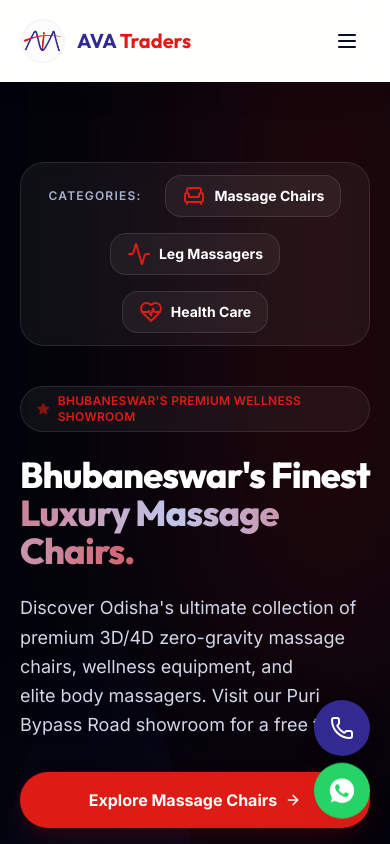
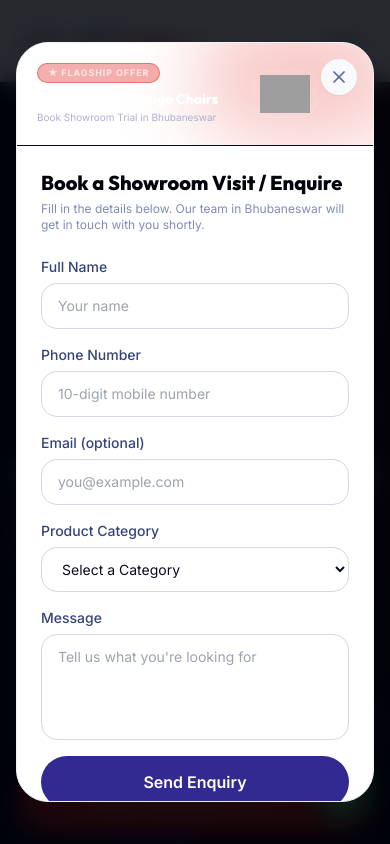
Before and after one commit to avatradersbbsr/website, a Next.js app: page / in a window 390 px wide. Shown: the top 844 px of the page. Built offline with nearby package versions, Linux system fonts and the light colour scheme; grey boxes are pictures that could not be loaded.

Commit message:
Auto-trigger contact popup on load, revert header link, and add premium mobile banner

```diff
--- a/components/layout/Header.tsx
+++ b/components/layout/Header.tsx
@@ -111,14 +111,7 @@
           <NavLink href="/about" active={pathname === "/about"}>
             About Us
           </NavLink>
-          <NavLink
-            href="/contact"
-            active={pathname === "/contact"}
-            onClick={(e) => {
-              e.preventDefault();
-              openModal();
-            }}
-          >
+          <NavLink href="/contact" active={pathname === "/contact"}>
             Contact
           </NavLink>
         </nav>
@@ -255,18 +248,16 @@
                   About Us
                 </Link>
 
-                <button
+                <Link
+                  href="/contact"
                   className={cn(
-                    "px-4 py-3 rounded-xl text-base font-bold transition-all text-left",
+                    "px-4 py-3 rounded-xl text-base font-bold transition-all",
                     pathname === "/contact" ? "bg-primary-50 text-primary" : "text-secondary-600 hover:bg-secondary-50"
                   )}
-                  onClick={() => {
-                    setOpen(false);
-                    openModal();
-                  }}
+                  onClick={() => setOpen(false)}
                 >
                   Contact
-                </button>
+                </Link>
               </nav>
 
               {/* Mobile Drawer Footer Actions */}
--- a/components/shared/ContactPopupModal.tsx
+++ b/components/shared/ContactPopupModal.tsx
@@ -13,7 +13,7 @@
 const carouselProducts = products.filter((p) => p.category === "massage-chairs").slice(0, 5);
 
 export default function ContactPopupModal() {
-  const { isOpen, productName, closeModal } = useContactModal();
+  const { isOpen, productName, openModal, closeModal } = useContactModal();
   const [activeImageIdx, setActiveImageIdx] = useState(0);
 
   // Auto-play the carousel inside the modal
@@ -24,6 +24,18 @@
     }, 3500);
     return () => clearInterval(interval);
   }, [isOpen]);
+
+  // Auto-open modal on website visit (only once per session)
+  useEffect(() => {
+    const hasSeenPopup = sessionStorage.getItem("hasSeenPromoPopup");
+    if (!hasSeenPopup) {
+      const timer = setTimeout(() => {
+        openModal();
+        sessionStorage.setItem("hasSeenPromoPopup", "true");
+      }, 3000); // 3 seconds delay after load
+      return () => clearTimeout(timer);
+    }
+  }, [openModal]);
 
   // Lock body scroll when modal is open
   useEffect(() => {
@@ -48,7 +60,7 @@
           animate={{ opacity: 1 }}
           exit={{ opacity: 0 }}
           onClick={closeModal}
-          className="absolute inset-0 bg-secondary-900/80 backdrop-blur-md"
+          className="absolute inset-0 bg-secondary-900/85 backdrop-blur-md"
         />
 
         {/* Modal Container */}
@@ -62,11 +74,35 @@
           {/* Close button */}
           <button
             onClick={closeModal}
-            className="absolute top-4 right-4 z-50 p-2 rounded-full bg-secondary-50 text-secondary-500 hover:bg-secondary-100 hover:text-secondary-800 transition-colors"
+            className="absolute top-4 right-4 z-50 p-2 rounded-full bg-secondary-50 text-secondary-500 hover:bg-secondary-100 hover:text-secondary-800 transition-colors shadow-sm"
             aria-label="Close modal"
           >
             <X className="h-5 w-5" />
           </button>
+
+          {/* Mobile-Only Top Slide Banner (Stunning Visual on Mobile) */}
+          <div className="lg:hidden w-full bg-gradient-to-r from-primary-950 to-secondary-900 text-white p-5 flex items-center justify-between border-b border-secondary-800 relative overflow-hidden shrink-0 pr-14">
+            <div className="absolute top-[-25%] right-[-10%] w-[60%] h-[120%] bg-accent/25 rounded-full blur-[40px] pointer-events-none" />
+            <div className="relative z-10 flex flex-col gap-0.5">
+              <span className="inline-flex self-start items-center gap-1 px-2.5 py-0.5 rounded-full bg-accent/35 border border-accent/40 text-[9px] font-bold text-accent-100 uppercase tracking-widest">
+                ★ Flagship Offer
+              </span>
+              <h4 className="font-display text-sm font-extrabold leading-tight mt-1.5">
+                AVA Luxury Massage Chairs
+              </h4>
+              <p className="text-[10px] text-secondary-300">Book Showroom Trial in Bhubaneswar</p>
+            </div>
+
+            {/* Slide Image Preview on Right */}
+            <div className="relative w-16 h-12 bg-white/5 rounded-xl border border-white/10 flex items-center justify-center p-1 shrink-0 z-10">
+              <ProductImageWithFallback
+                src={carouselProducts[activeImageIdx].images[0]}
+                alt={carouselProducts[activeImageIdx].name}
+                category={carouselProducts[activeImageIdx].category}
+                className="h-full w-full object-contain"
+              />
+            </div>
+          </div>
 
           {/* Left Side: Product Carousel (Visible on Desktop) */}
           <div className="hidden lg:flex lg:w-1/2 bg-gradient-to-br from-primary-900 to-secondary-900 text-white flex-col justify-between p-10 relative overflow-hidden">
@@ -145,13 +181,13 @@
             </div>
           </div>
 
-          {/* Right Side: Contact Form */}
+          {/* Right/Bottom Side: Contact Form */}
           <div className="w-full lg:w-1/2 p-6 sm:p-10 flex flex-col overflow-y-auto">
             <div className="mb-6">
-              <h2 className="font-display text-2xl font-extrabold text-secondary-900 leading-tight">
+              <h2 className="font-display text-xl sm:text-2xl font-extrabold text-secondary-900 leading-tight">
                 {productName ? `Inquire About ${productName}` : "Book a Showroom Visit / Enquire"}
               </h2>
-              <p className="text-secondary-400 text-sm mt-1.5">
+              <p className="text-secondary-400 text-xs sm:text-sm mt-1.5">
                 Fill in the details below. Our team in Bhubaneswar will get in touch with you shortly.
               </p>
             </div>
```
